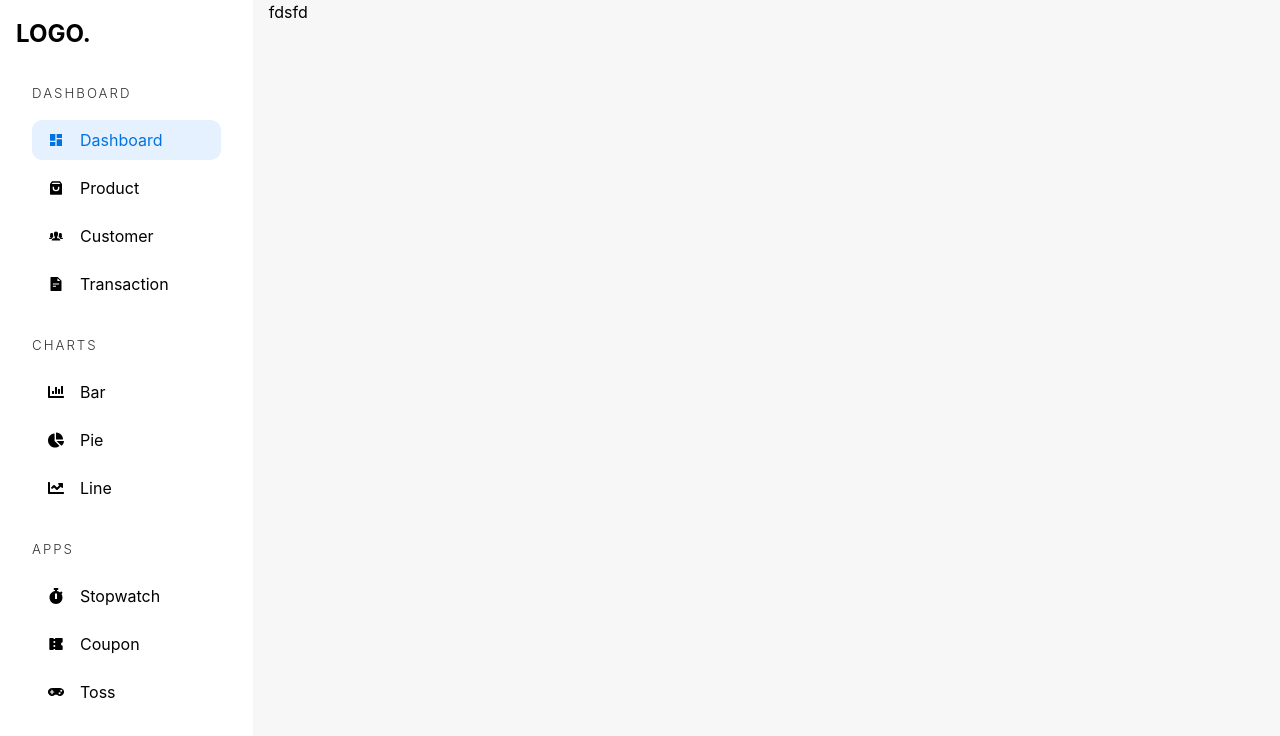
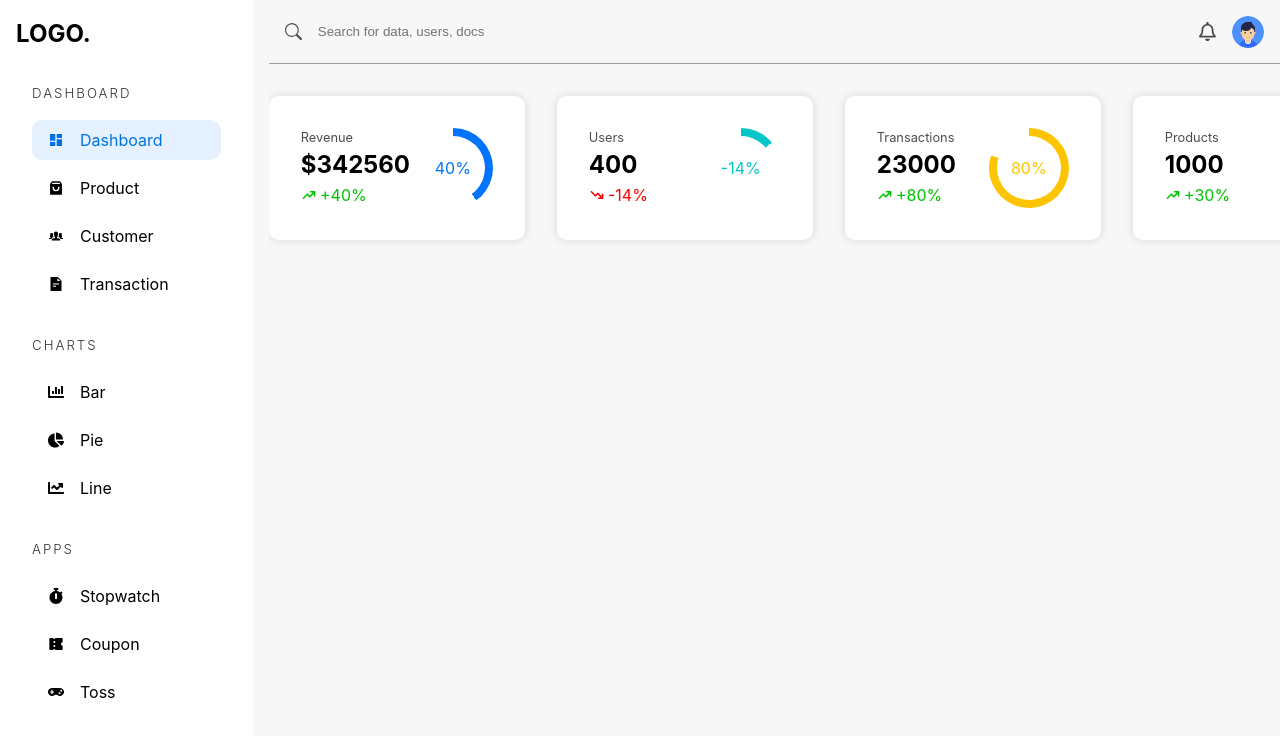
Before and after one commit to JarmanjitSingh/React_Admin_Dashboard_TS_2024, a React (Vite) app: page /admin/dashboard in a window 1280 px wide. Shown: the top 736 px of the page. Built offline with nearby package versions, Linux system fonts and the light colour scheme.

Commit message:
search bar and four widgets done

```diff
--- a/src/pages/Dashboard.tsx
+++ b/src/pages/Dashboard.tsx
@@ -1,15 +1,94 @@
-import AdminSidebar from "../components/AdminSidebar"
-
+import { FaRegBell } from "react-icons/fa";
+import AdminSidebar from "../components/AdminSidebar";
+import { BsSearch } from "react-icons/bs";
+import UserImg from "../assets/userpic.png";
+import { HiTrendingUp, HiTrendingDown } from "react-icons/hi";
 
 const Dashboard = () => {
   return (
     <div className="adminContainer">
-     <AdminSidebar />
-     <main>
-      fdsfd
-     </main>
+      <AdminSidebar />
+      <main className="dashboard">
+        <div className="bar">
+          <BsSearch />
+          <input type="text" placeholder="Search for data, users, docs" />
+          <FaRegBell />
+          <img src={UserImg} alt="user" />
+        </div>
+
+        <section className="widgetContainer">
+          <WidgetItem
+            percent={40}
+            heading="Revenue"
+            value={342560}
+            amount={true}
+            color="rgb(0, 115, 255)"
+          />
+          <WidgetItem
+            percent={-14}
+            heading="Users"
+            value={400}
+            color="rgb(0, 198, 202)"
+          />
+          <WidgetItem
+            percent={80}
+            heading="Transactions"
+            value={23000}
+            color="rgb(255, 196, 0)"
+          />
+          <WidgetItem
+            percent={30}
+            heading="Products"
+            value={1000}
+            color="rgb(76, 0, 255)"
+          />
+        </section>
+      </main>
     </div>
-  )
+  );
+};
+
+interface WidgetItemProps {
+  heading: string;
+  value: number;
+  percent: number;
+  color: string;
+  amount?: boolean;
 }
 
-export default Dashboard
+const WidgetItem = ({
+  heading,
+  value,
+  percent,
+  color,
+  amount = false,
+}: WidgetItemProps) => (
+  <article className="widget">
+    <div className="widgetInfo">
+      <p>{heading}</p>
+      <h4>{amount ? `$${value}` : value}</h4>
+      {percent > 0 ? (
+        <span className="green">
+          <HiTrendingUp /> +{percent}%
+        </span>
+      ) : (
+        <span className="red">
+          <HiTrendingDown /> {percent}%
+        </span>
+      )}
+    </div>
+
+    <div
+      className="widgetCircle"
+      style={{
+        background: `conic-gradient(
+        ${color} ${(Math.abs(percent) / 100) * 360}deg, rgb(255 255 255) 0
+      )`,
+      }}
+    >
+      <span style={{ color }}>{percent}%</span>
+    </div>
+  </article>
+);
+
+export default Dashboard;
--- /dev/null
+++ b/src/styles/_dashboard.scss
@@ -0,0 +1,74 @@
+.dashboard {
+  overflow-y: auto;
+  height: 100vh;
+  .bar {
+    height: 4rem;
+    @include flex(row, unset);
+    padding: 0 1rem;
+    border-bottom: 1px solid rgba(0, 0, 0, 0.37);
+
+    > input {
+      margin-right: auto;
+      @include inputStyle(100%, 1rem 0);
+    }
+    > svg {
+      font-size: 1.2rem;
+      opacity: 0.7;
+    }
+    > img {
+      @include square(2rem);
+      border-radius: 50%;
+    }
+  }
+
+  .widgetContainer {
+    @include flex(row, space-between, stretch, 2rem);
+    padding: 2rem 2rem 2rem 0;
+
+    .widget {
+      min-width: 16rem;
+      background-color: white;
+      box-shadow: 0 0 10px rgba(0, 0, 0, 0.132);
+      padding: 2rem;
+      border-radius: 10px;
+      @include flex(row, space-between, stretch, 0);
+
+      > .widgetInfo {
+        > p {
+          opacity: 0.7;
+          font-size: 0.8rem;
+        }
+        > h4 {
+          font-size: 1.5rem;
+        }
+        > span {
+          @include flex(row, unset, center, 0.2rem);
+        }
+      }
+
+      .widgetCircle{
+        position: relative;
+        @include square(5rem);
+        border-radius: 50%;
+        flex: none;
+        display: grid;
+        place-items: center;
+        background-color: greenyellow;
+
+        &::before{
+            content: "";
+            position: absolute;
+            @include square(4rem);
+            border-radius: 100%;
+            background-color: white;
+        }
+
+        span{
+            position: relative;
+        }
+      }
+
+
+    }
+  }
+}
--- a/src/styles/app.scss
+++ b/src/styles/app.scss
@@ -1,4 +1,5 @@
 @import "mixin";
+@import "dashboard";
 
 :root {
     font-family: Inter, system-ui, Avenir, Helvetica, Arial, sans-serif;
```
Also changed, not shown: src/assets/userpic.png (added), src/styles/_mixin.scss (renamed from src/styles/mixin.scss).
